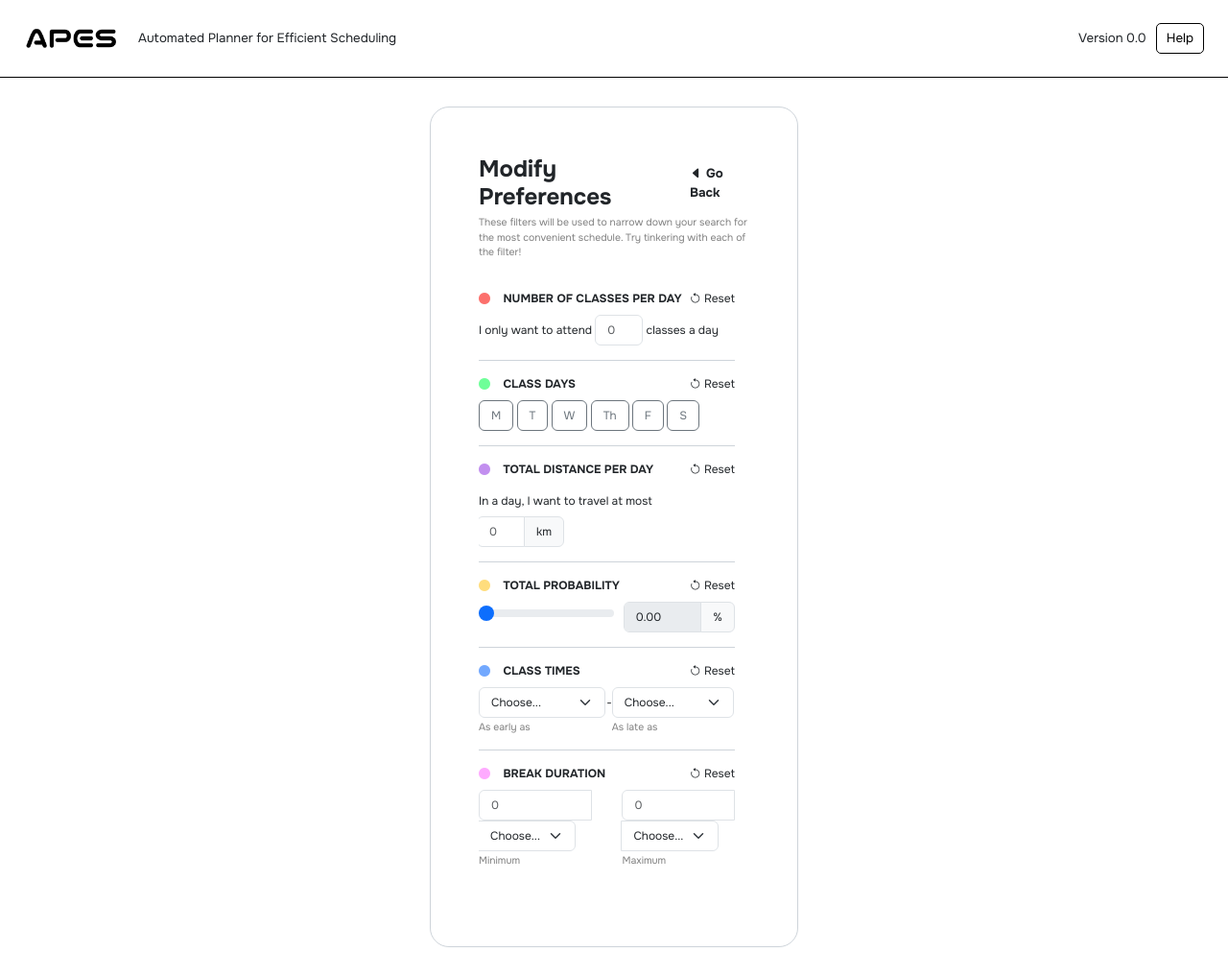
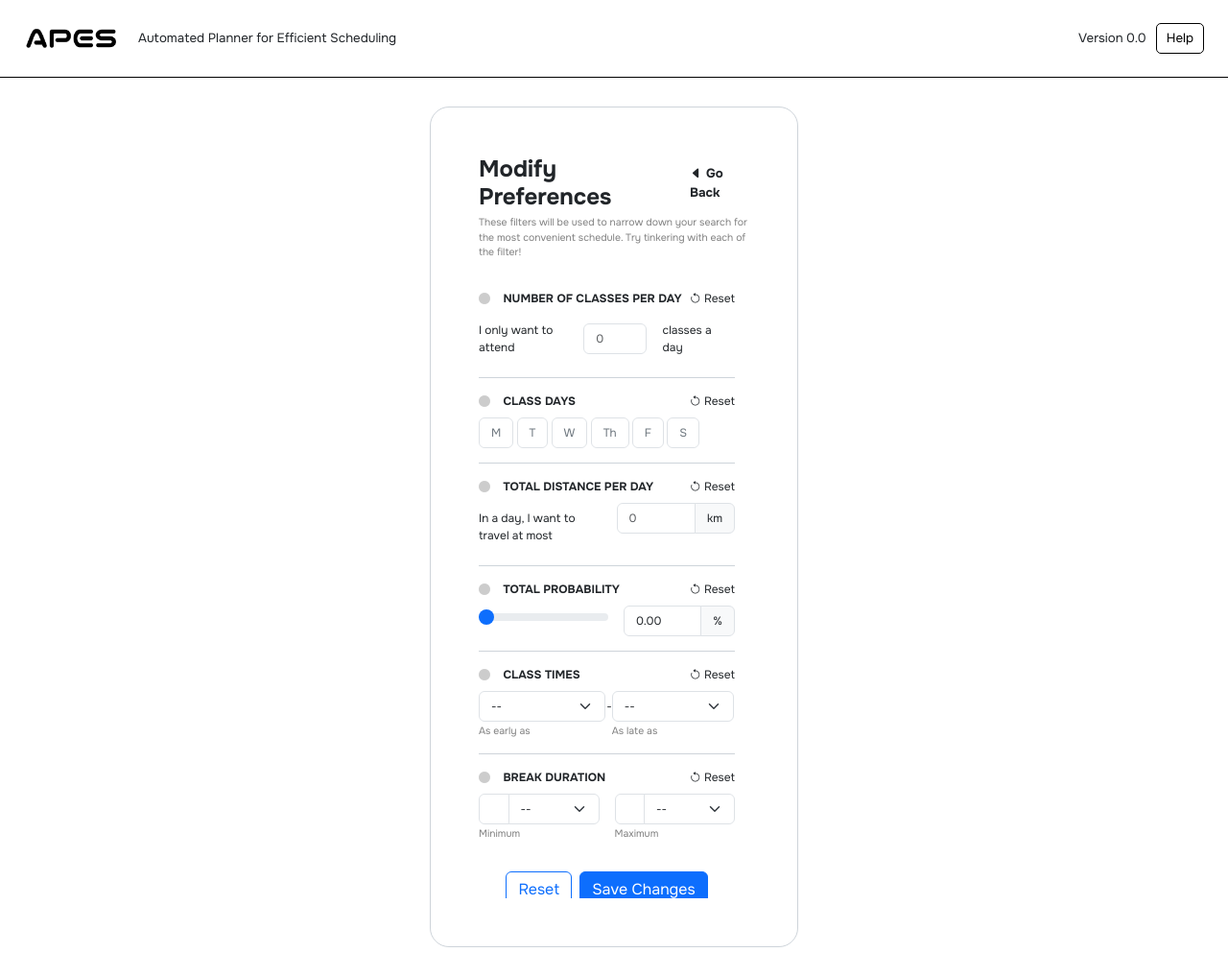
Before and after one commit to pingu204/cs192-APES, a Django app: page /home/preferences/ in a window 1280 px wide. Shown: the whole page at 96% size. Run offline with Django 5.2, Linux system fonts and the light colour scheme; parts of the project's set-up code (start-up, migrations or seed data) failed here and were passed over.

Commit message:
feat: add form responsiveness

```diff
--- a/src/preferences/templates/preferences.html
+++ b/src/preferences/templates/preferences.html
@@ -20,12 +20,17 @@
             <span class="form-text mb-3">
                 These filters will be used to narrow down your search for the most convenient schedule. Try tinkering with each of the filter!
             </span>
+
+            <!-- Container for the form -->
             <div class="flex-grow-container">
                 <form method="POST" onsubmit="showLoading()">
+
+                    <!-- Number of Classes / Day -->
                     <div class="result-card">
+                        <!-- Header -->
                         <div class="mb-2 d-flex">
                             <div>
-                                <label class="form-label"><span id="i-1"><i class="bi bi-circle-fill color-icon"></i></span> NUMBER OF CLASSES PER DAY</label>
+                                <label class="form-label"><span class="disabled" id="i-1"><i class="bi bi-circle-fill color-icon"></i></span> NUMBER OF CLASSES PER DAY</label>
                             </div>
                             <div class="filler"></div>
                             <div>
@@ -33,38 +38,30 @@
                             </div>
                         </div>
 
-                        <label for="inputPassword6" class="col-form-label sub">I only want to attend </label>
-                        <input type="number" id="inputPassword6" class="form-control" placeholder="0" style="width:50px;" min="0" max="30">
-                        <label for="inputPassword6" class="col-form-label sub">classes a day</label>
+                        <!-- Field -->
+                        <div class="d-flex align-items-center gap-3">
+                            <div class="flex-grow-1">
+                                <label for="inputNumClasses" class="col-form-label sub">I only want to attend </label>
+                            </div>
+                            <div>
+                                <input type="number" id="inputNumClasses" class="form-control" placeholder="0" min="0" max="30">
+                            </div>
+                            <div class="flex-grow-1">
+                                <label for="inputNumClasses" class="col-form-label sub">classes a day</label>
+                            </div>
+                            <div class="filler">
+
+                            </div>
+                        </div>
+
                     </div>
+
+                    <!-- Class Days -->
                     <div class="result-card">
+                        <!-- Header -->
                         <div class="mb-2 d-flex">
                             <div>
-                                <label class="form-label"><span id="i-2"><i class="bi bi-circle-fill color-icon"></i></span> CLASS DAYS</label>
-                            </div>
-                            <div class="filler"></div>
-                            <div>
-                                <a href="" class="ml-2"><i class="bi bi-arrow-counterclockwise"></i> Reset</a>
-                            </div>
-                        </div>
-                        <!-- <label for="inputPassword6" class="col-form-label sub">I only want to attend </label> -->
-                        <input type="checkbox" class="btn-check" id="btn-check-outlined-m" autocomplete="off">
-                        <label class="btn btn-outline-secondary form-font-size" for="btn-check-outlined-m">M</label>
-                        <input type="checkbox" class="btn-check" id="btn-check-outlined-t" autocomplete="off">
-                        <label class="btn btn-outline-secondary form-font-size" for="btn-check-outlined-t">T</label>
-                        <input type="checkbox" class="btn-check" id="btn-check-outlined-w" autocomplete="off">
-                        <label class="btn btn-outline-secondary form-font-size" for="btn-check-outlined-w">W</label>
-                        <input type="checkbox" class="btn-check" id="btn-check-outlined-h" autocomplete="off">
-                        <label class="btn btn-outline-secondary form-font-size" for="btn-check-outlined-h">Th</label>
-                        <input type="checkbox" class="btn-check" id="btn-check-outlined-f" autocomplete="off">
-                        <label class="btn btn-outline-secondary form-font-size" for="btn-check-outlined-f">F</label>
-                        <input type="checkbox" class="btn-check" id="btn-check-outlined-s" autocomplete="off">
-                        <label class="btn btn-outline-secondary form-font-size" for="btn-check-outlined-s">S</label>
-                    </div>
-                    <div class="result-card">
-                        <div class="mb-2 d-flex">
-                            <div>
-                                <label class="form-label"><span id="i-3"><i class="bi bi-circle-fill color-icon"></i></span> TOTAL DISTANCE PER DAY</label>
+                                <label class="form-label"><span class="disabled" id="i-2"><i class="bi bi-circle-fill color-icon"></i></span> CLASS DAYS</label>
                             </div>
                             <div class="filler"></div>
                             <div>
@@ -72,24 +69,37 @@
                             </div>
                         </div>
 
-                        <div class="row align-items-center">
-                            <div class="col-auto" style="padding-right:0;">
-                                <label for="inputPassword6" class="col-form-label sub">In a day, I want to travel at most</label>
-                            </div>
-                            <div class="col-auto" style="padding-left:0;">
-                                <div class="input-group">
-                                    <input type="number" class="form-control margin-left-sm" style="width: 50px; flex: 0 0 auto;" placeholder="0">
-                                    <span class="input-group-text">km</span>
-                                </div>
-                            </div>
+                        <!-- Monday -->
+                        <input type="checkbox" class="btn-check" id="check-m" autocomplete="off">
+                        <label class="btn btn-outline-secondary form-font-size" for="check-m">M</label>
 
-                        </div>
+                        <!-- Tuesday -->
+                        <input type="checkbox" class="btn-check" id="check-t" autocomplete="off">
+                        <label class="btn btn-outline-secondary form-font-size" for="check-t">T</label>
 
+                        <!-- Wednesday -->
+                        <input type="checkbox" class="btn-check" id="check-w" autocomplete="off">
+                        <label class="btn btn-outline-secondary form-font-size" for="check-w">W</label>
+
+                        <!-- Thursday -->
+                        <input type="checkbox" class="btn-check" id="check-h" autocomplete="off">
+                        <label class="btn btn-outline-secondary form-font-size" for="check-h">Th</label>
+
+                        <!-- Friday -->
+                        <input type="checkbox" class="btn-check" id="check-f" autocomplete="off">
+                        <label class="btn btn-outline-secondary form-font-size" for="check-f">F</label>
+
+                        <!-- Saturday -->
+                        <input type="checkbox" class="btn-check" id="check-s" autocomplete="off">
+                        <label class="btn btn-outline-secondary form-font-size" for="check-s">S</label>
                     </div>
+
+                    <!-- Total Distance / Day -->
                     <div class="result-card">
+                        <!-- Header -->
                         <div class="mb-2 d-flex">
                             <div>
-                                <label class="form-label"><span id="i-4"><i class="bi bi-circle-fill color-icon"></i></span> TOTAL PROBABILITY</label>
+                                <label class="form-label"><span class="disabled" id="i-3"><i class="bi bi-circle-fill color-icon"></i></span> TOTAL DISTANCE PER DAY</label>
                             </div>
                             <div class="filler"></div>
                             <div>
@@ -97,18 +107,26 @@
                             </div>
                         </div>
 
+                        <!-- Field -->
                         <div class="d-flex">
-                            <input type="range" class="form-range" id="customRange1" min="0" max="100" step="0.01" value="0">
-                            <div class="input-group" style="width: auto;">
-                                <input type="number" class="form-control margin-left-sm" value="0.00" disabled>
-                                <span class="input-group-text">%</span>
+                            <div class="w-100">
+                                <label for="inputDistance" class="col-form-label sub">In a day, I want to travel at most</label>
+                            </div>
+                            <div class="w-100">
+                                <div class="input-group">
+                                    <input id="inputDistance" type="number" class="form-control margin-left-sm" placeholder="0">
+                                    <span class="input-group-text">km</span>
+                                </div>
                             </div>
                         </div>
                     </div>
+
+                    <!-- Total Probability -->
                     <div class="result-card">
+                        <!-- Header -->
                         <div class="mb-2 d-flex">
                             <div>
-                                <label class="form-label"><span id="i-5"><i class="bi bi-circle-fill color-icon"></i></span> CLASS TIMES</label>
+                                <label class="form-label"><span class="disabled" id="i-4"><i class="bi bi-circle-fill color-icon"></i></span> TOTAL PROBABILITY</label>
                             </div>
                             <div class="filler"></div>
                             <div>
@@ -116,77 +134,121 @@
                             </div>
                         </div>
 
-                        <div class="d-flex">
-                            <div>
-                                <select class="form-select form-control" id="inputGroupSelect01">
-                                    <option selected>Choose...</option>
-                                    <option value="1">minutes</option>
-                                    <option value="2">hours</option>
-                                </select>
-                                <span class="form-text">
-                                    As early as
-                                </span>
+                        <!-- Field -->
+                        <div class="d-flex gap-3">
+                            <div class="w-100">
+                                <input id="inputProbabilityRange" type="range" class="form-range" id="customRange1" min="0.00" max="100.00" step="0.01" value="0.00">
                             </div>
-                            <div class="filler text-center" >
-                                <label for="inputPassword6" class="col-form-label sub">-</label>
+                            <div class="">
+                                <div class="input-group">
+                                    <input id="inputProbability" type="number" class="form-control" value="0.00">
+                                    <span class="input-group-text">%</span>
+                                </div>
                             </div>
-                            <div>
-                                <select class="form-select form-control" id="inputGroupSelect01">
-                                    <option selected>Choose...</option>
-                                    <option value="1">minutes</option>
-                                    <option value="2">hours</option>
-                                </select>
-                                <span class="form-text">
-                                    As late as
-                                </span>
-                            </div>
+
                         </div>
                     </div>
-                    <div class="result-card mb-3" style="border-bottom: 0">
+
+                    <!-- Class Times -->
+                    <div class="result-card">
+                        <!-- Header -->
                         <div class="mb-2 d-flex">
                             <div>
-                                <label class="form-label"><span id="i-6"><i class="bi bi-circle-fill color-icon"></i></span> BREAK DURATION</label>
+                                <label class="form-label"><span class="disabled" id="i-5"><i class="bi bi-circle-fill color-icon"></i></span> CLASS TIMES</label>
                             </div>
                             <div class="filler"></div>
                             <div>
                                 <a href="" class="ml-2"><i class="bi bi-arrow-counterclockwise"></i> Reset</a>
                             </div>
                         </div>
+
+                        <!-- Field -->
                         <div class="d-flex">
                             <div>
+                                <select class="form-select form-control" id="inputEarliestTime">
+                                    <option selected value="">--</option>
+                                    <option value="1">07:00 AM</option>
+                                    <option value="2">07:15 AM</option>
+                                    <option value="2">07:30 AM</option>
+                                    <option value="2">...</option>
+                                    <option value="1">09:30 PM</option>
+                                    <option value="2">09:45 PM</option>
+                                    <option value="2">10:00 PM</option>
+                                </select>
+                                <span for="inputEarliestTime" class="form-text">
+                                    As early as
+                                </span>
+                            </div>
+                            <div class="filler text-center" >
+                                <label class="col-form-label sub">-</label>
+                            </div>
+                            <div>
+                                <select class="form-select form-control" id="inputLatestTime">
+                                    <option selected value="">--</option>
+                                    <option value="1">07:00 AM</option>
+                                    <option value="2">07:15 AM</option>
+                                    <option value="2">07:30 AM</option>
+                                    <option value="2">...</option>
+                                    <option value="1">09:30 PM</option>
+                                    <option value="2">09:45 PM</option>
+                                    <option value="2">10:00 PM</option>
+                                </select>
+                                <span for="inputLatestTime" class="form-text">
+                                    As late as
+                                </span>
+                            </div>
+                        </div>
+                    </div>
+
+                    <!-- Break Duration -->
+                    <div class="result-card mb-3" style="border-bottom: 0">
+                        <!-- Header -->
+                        <div class="mb-2 d-flex">
+                            <div>
+                                <label class="form-label"><span class="disabled" id="i-6"><i class="bi bi-circle-fill color-icon"></i></span> BREAK DURATION</label>
+                            </div>
+                            <div class="filler"></div>
+                            <div>
+                                <a href="" class="ml-2"><i class="bi bi-arrow-counterclockwise"></i> Reset</a>
+                            </div>
+                        </div>
+                        <!-- Field -->
+                        <div class="d-flex gap-3">
+                            <div>
                                 <div class="input-group">
-                                    <input type="number" id="inputPassword6" class="form-control" min="0" placeholder="0">
-                                    <select class="form-select form-control" id="inputGroupSelect01" style="flex: 0 0 fit-content;">
-                                        <option selected>Choose...</option>
+                                    <input type="number" id="inputMinBreak" class="form-control" min="0" placeholder="0">
+                                    <select class="form-select form-control" id="inputMinBreakUnit" style="flex: 0 0 fit-content;">
+                                        <option selected value="">--</option>
                                         <option value="1">minutes</option>
-                                        <option value="2">hours</option>
+                                        <option value="60">hours</option>
                                     </select>
                                 </div>
-                                <span class="form-text">
+                                <span for="inputMinBreak" class="form-text">
                                     Minimum
                                 </span>
                             </div>
-                            <div class="filler" style="width: 30%">
-                            </div>
                             <div>
                                 <div class="input-group">
-                                    <input type="number" id="inputPassword6" class="form-control" min="0" placeholder="0">
-                                    <select class="form-select form-control" id="inputGroupSelect01" style="flex: 0 0 fit-content;">
-                                        <option selected>Choose...</option>
+                                    <input type="number" id="inputMaxBreak" class="form-control" min="0" placeholder="0">
+                                    <select class="form-select form-control" id="inputMaxBreakUnit" style="flex: 0 0 fit-content;">
+                                        <option selected value="">--</option>
                                         <option value="1">minutes</option>
-                                        <option value="2">hours</option>
+                                        <option value="60">hours</option>
                                     </select>
                                 </div>
-                                <span class="form-text">
+                                <span for="inputMaxBreak" class="form-text">
                                     Maximum
                                 </span>
                             </div>
                         </div>
                     </div>
+
+                    <!-- Buttons -->
                     <div class="d-flex justify-content-center gap-2">
-                        <button class="btn btn-outline">Reset</button>
+                        <button class="btn btn-outline-primary">Reset</button>
                         <button class="btn btn-primary">Save Changes</button>
                     </div>
+
                     {% if messages %}
                         <div class="errors">
                             <ul class="errors-list">
@@ -234,3 +296,9 @@
     <!-- {% include 'footer.html' %} -->
 
 {% endblock %}
+
+{% block addtl_scripts %}
+
+<script type="text/javascript" src="{% static 'js/preferences.js' %}" type="module"></script>
+
+{% endblock %}
--- a/src/static/css/style.css
+++ b/src/static/css/style.css
@@ -100,6 +100,10 @@ button.btn-outline:hover, button.btn-dark-filled {
     border: 1px solid black;
     border-radius: 5px;
     padding: 5px 10px 5px 10px;
+}
+
+.btn-outline-secondary {
+    border: 1px solid #dee2e6;
 }
 
 div.landing-buttons button {
@@ -735,7 +739,7 @@ i.color-icon {
     margin-right: 10px;
 }
 
-i.disabled {
+span.disabled {
     color: rgb(0,0,0,0.3);
 }
 
--- /dev/null
+++ b/src/static/js/preferences.js
@@ -0,0 +1,144 @@
+// Helper Functions
+function isFilled(field, val='', isFloat=false) {
+    if (isFloat) {
+        return parseFloat(field.value) != parseFloat(val);
+    }
+    return field.value != val && field.value != ''
+}
+
+function isChecked(checkbox) {
+    return checkbox.checked
+}
+
+disabledColor = "rgb(0,0,0,0.2)";
+
+// Input elements
+numClassesInput = document.getElementById('inputNumClasses');
+daysCheckButtons = document.getElementsByClassName('btn-check');
+distanceInput = document.getElementById('inputDistance');
+probabilityInput = document.getElementById('inputProbability');
+probabilityRange = document.getElementById('inputProbabilityRange');
+earliestTimeInput = document.getElementById('inputEarliestTime');
+latestTimeInput = document.getElementById('inputLatestTime');
+minBreakInput = document.getElementById('inputMinBreak');
+minBreakUnitInput = document.getElementById('inputMinBreakUnit');
+maxBreakInput = document.getElementById('inputMaxBreak');
+maxBreakUnitInput = document.getElementById('inputMaxBreakUnit');
+
+//  Output circle IDs
+circleIds = {
+    'numClasses' : 1,
+    'classDays' : 2,
+    'distance' : 3,
+    'probability' : 4,
+    'classTimes' : 5,
+    'breakDuration' : 6,
+};
+
+// Initialize disabled circles
+document.addEventListener("DOMContentLoaded", function() {
+    circleIcons = document.getElementsByClassName("disabled");
+    for (let icon of circleIcons) {
+        icon.style.color = disabledColor;
+    }
+})
+
+probabilityRange.addEventListener('change', function(){
+    probabilityInput.value = probabilityRange.value;
+});
+
+probabilityInput.addEventListener('change', function(){
+    probabilityRange.value = probabilityInput.value;
+});
+
+numClassesInput.addEventListener('change', function(){
+    if (isFilled(numClassesInput, "0")) {
+        document.getElementById('i-' + circleIds['numClasses'].toString()).style.color = '';
+    }
+    else {
+        document.getElementById('i-' + circleIds['numClasses'].toString()).style.color = disabledColor;
+    }
+});
+
+var numChecked = 0;
+for (let checkButton of daysCheckButtons) {
+    checkButton.addEventListener('change', function(){
+        if (!isChecked(checkButton)) {
+            numChecked--;
+        }
+        else {
+            numChecked++;
+        }
+
+        if (numChecked == 0) {
+            document.getElementById('i-' + circleIds['classDays'].toString()).style.color = disabledColor;
+        }
+        else {
+            document.getElementById('i-' + circleIds['classDays'].toString()).style.color = '';
+        }
+    })
+
+};
+
+distanceInput.addEventListener('change', function(){
+    if (isFilled(distanceInput, "0")) {
+        document.getElementById('i-' + circleIds['distance'].toString()).style.color = '';
+    }
+    else {
+        document.getElementById('i-' + circleIds['distance'].toString()).style.color = disabledColor;
+    }
+});
+
+probabilityInput.addEventListener('change', function(){
+    if (isFilled(probabilityInput, "0.00")) {
+        document.getElementById('i-' + circleIds['probability'].toString()).style.color = '';
+    }
+    else {
+        document.getElementById('i-' + circleIds['probability'].toString()).style.color = disabledColor;
+    }
+});
+
+probabilityInput.addEventListener('change', function(){
+    if (isFilled(probabilityInput, "0", true)) {
+        document.getElementById('i-' + circleIds['probability'].toString()).style.color = '';
+    }
+    else {
+        document.getElementById('i-' + circleIds['probability'].toString()).style.color = disabledColor;
+    }
+});
+
+probabilityRange.addEventListener('change', function(){
+    if (isFilled(probabilityRange, "0", true)) {
+        document.getElementById('i-' + circleIds['probability'].toString()).style.color = '';
+    }
+    else {
+        document.getElementById('i-' + circleIds['probability'].toString()).style.color = disabledColor;
+    }
+});
+
+function checkClassTime() {
+    if (isFilled(earliestTimeInput) && isFilled(latestTimeInput)) {
+        document.getElementById('i-' + circleIds['classTimes'].toString()).style.color = '';
+    }
+    else {
+        document.getElementById('i-' + circleIds['classTimes'].toString()).style.color = disabledColor;
+    }
+}
+
+earliestTimeInput.addEventListener('change', checkClassTime);
+
+latestTimeInput.addEventListener('change', checkClassTime);
+
+function checkBreakDuration() {
+    if (isFilled(minBreakInput, "0") && isFilled(minBreakUnitInput) && isFilled(maxBreakInput, "0") && isFilled(maxBreakUnitInput)) {
+        document.getElementById('i-' + circleIds['breakDuration'].toString()).style.color = '';
+    }
+    else {
+        document.getElementById('i-' + circleIds['breakDuration'].toString()).style.color = disabledColor;
+    }
+}
+
+minBreakInput.addEventListener("change", checkBreakDuration);
+minBreakUnitInput.addEventListener("change", checkBreakDuration);
+maxBreakInput.addEventListener("change", checkBreakDuration);
+maxBreakUnitInput.addEventListener("change", checkBreakDuration);
```
